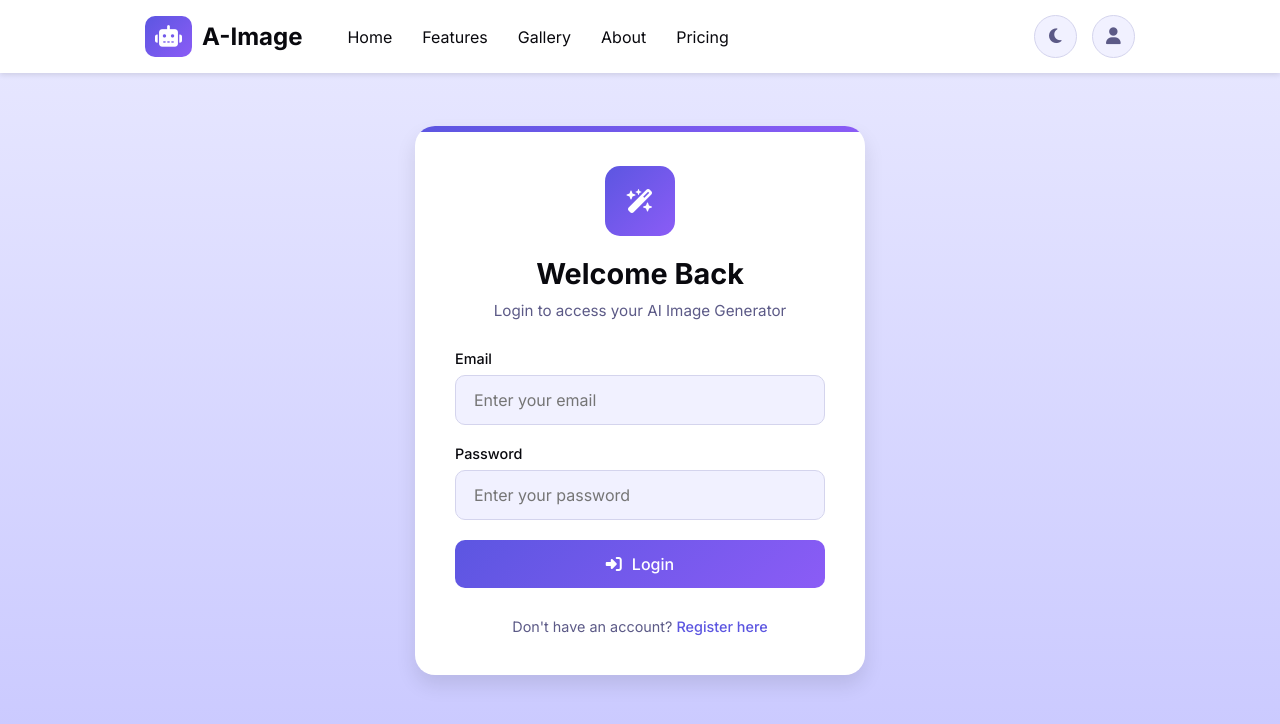
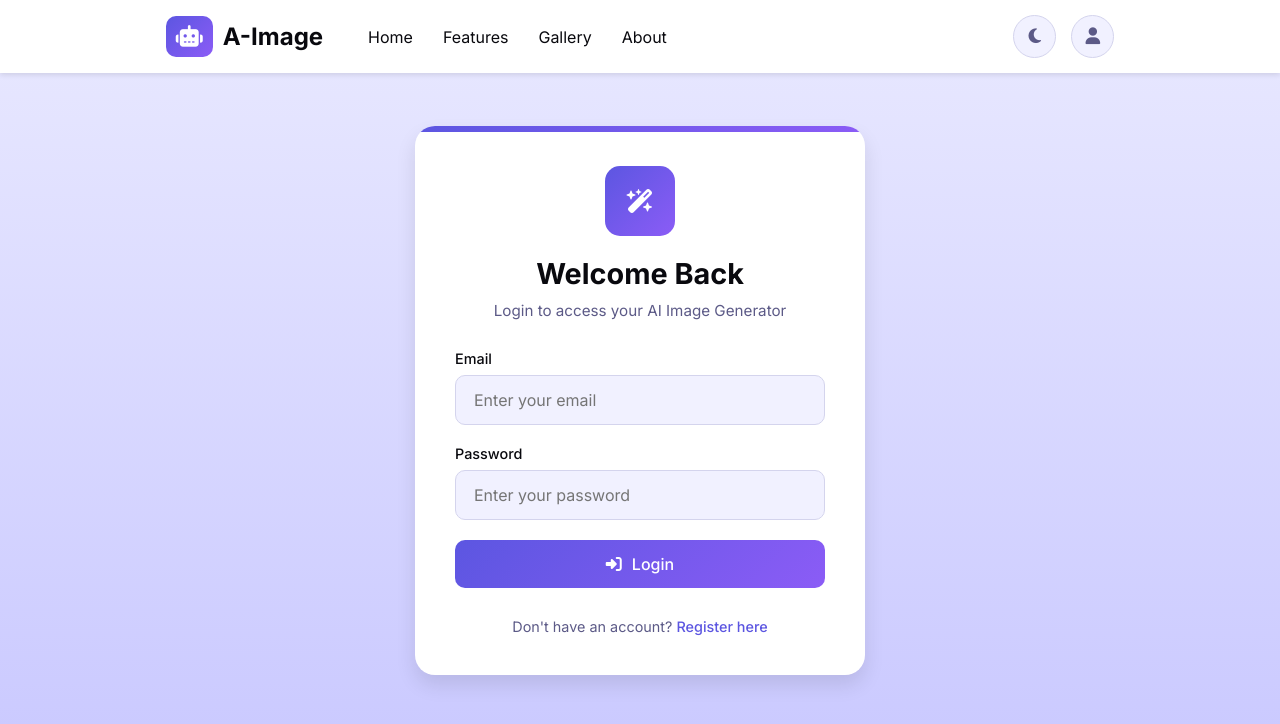
Before and after one commit to krishnendu02/Text-to-Image, a plain HTML site: page login.html in a window 1280 px wide. Drawn offline with Linux system fonts and the light colour scheme.

Commit message:
Removing Pricing Page

```diff
--- a/login.html
+++ b/login.html
@@ -25,7 +25,7 @@
                     <li><a href="landing.html#features">Features</a></li>
                     <li><a href="landing.html#gallery">Gallery</a></li>
                     <li><a href="landing.html#about">About</a></li>
-                    <li><a href="pricing.html">Pricing</a></li>
+                    <!-- <li><a href="pricing.html">Pricing</a></li> -->
                   </ul>
               </div>
           </div>
```
Also changed, not shown: index.html (+1 -1 lines), landing.html (+1 -1 lines), register.html (+1 -1 lines).
